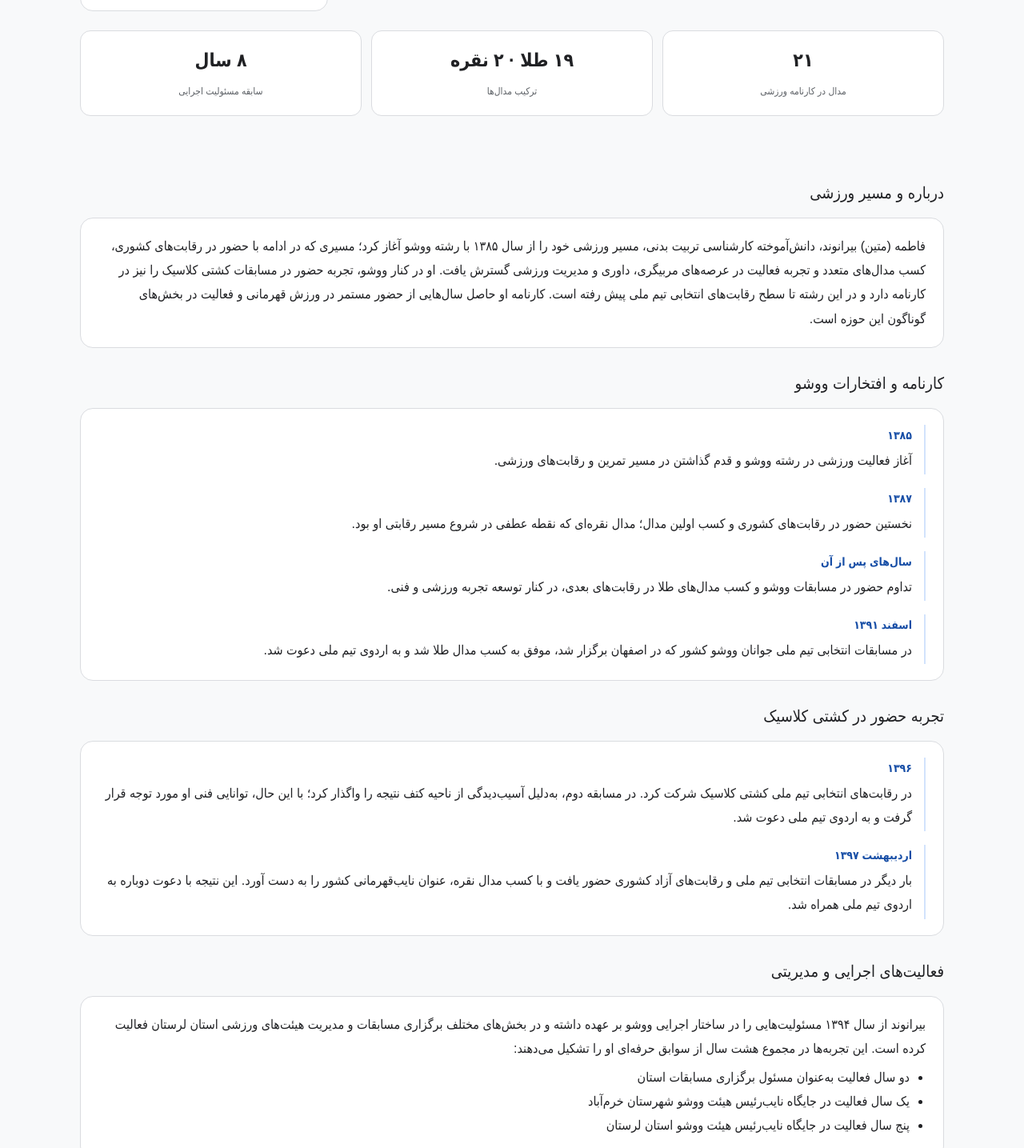
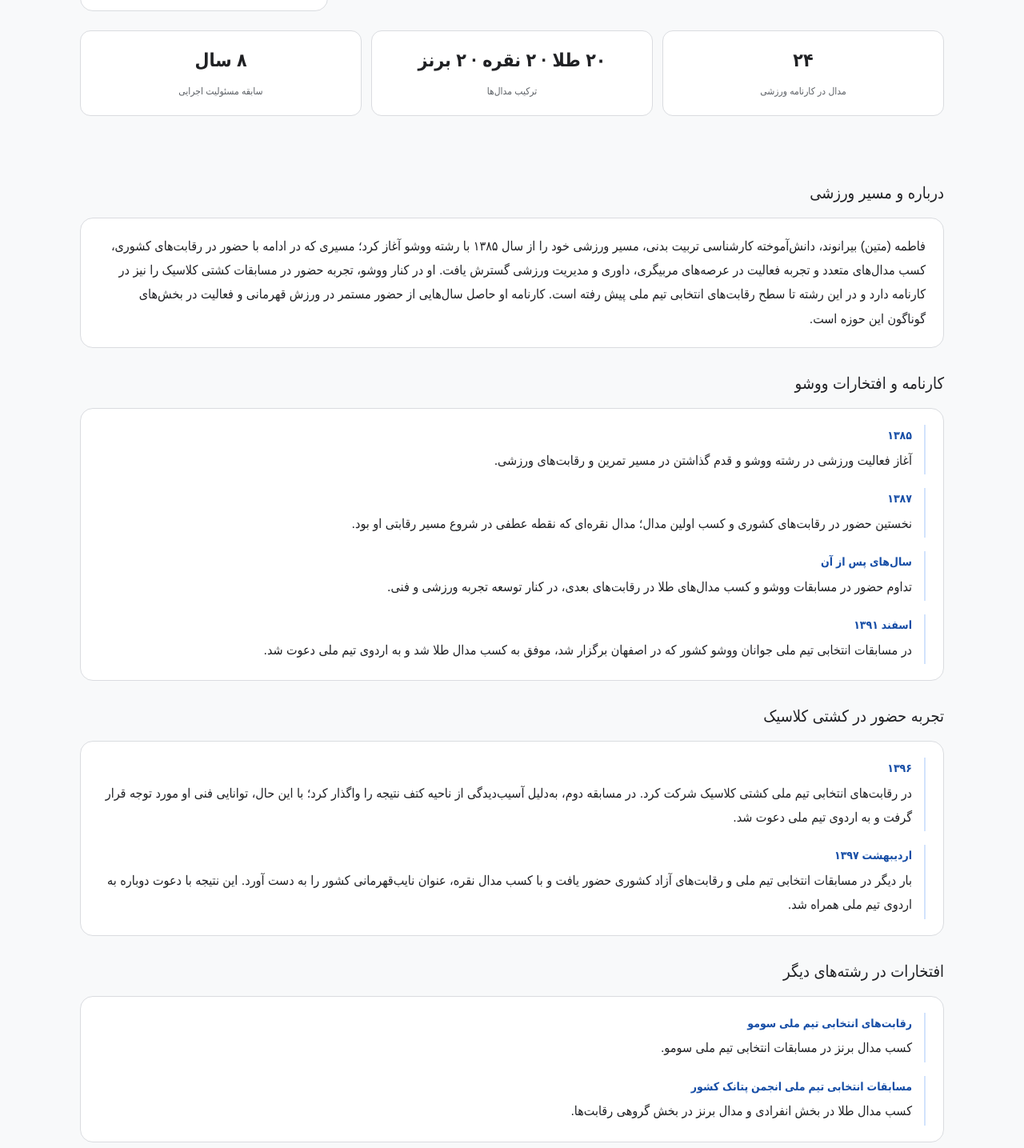
Before and after one commit to matinbeyranvand15-sketch/matin_beyranvand, a plain HTML site: page index.html in a window 1280 px wide. Shown: the part 536-1971 px from the top of the page at 80% size. Drawn offline with Linux system fonts and the light colour scheme.

Commit message:
Add Sumo and petanque national selection achievements

```diff
--- a/index.html
+++ b/index.html
@@ -46,8 +46,8 @@
 </aside>
 </div>
 <div class="stats">
-<div class="stat"><strong>۲۱</strong><span>مدال در کارنامه ورزشی</span></div>
-<div class="stat"><strong>۱۹ طلا · ۲ نقره</strong><span>ترکیب مدال‌ها</span></div>
+<div class="stat"><strong>۲۴</strong><span>مدال در کارنامه ورزشی</span></div>
+<div class="stat"><strong>۲۰ طلا · ۲ نقره · ۲ برنز</strong><span>ترکیب مدال‌ها</span></div>
 <div class="stat"><strong>۸ سال</strong><span>سابقه مسئولیت اجرایی</span></div>
 </div>
 </header>
@@ -63,6 +63,10 @@
 <div class="item"><div class="year">۱۳۹۶</div><p>در رقابت‌های انتخابی تیم ملی کشتی کلاسیک شرکت کرد. در مسابقه دوم، به‌دلیل آسیب‌دیدگی از ناحیه کتف نتیجه را واگذار کرد؛ با این حال، توانایی فنی او مورد توجه قرار گرفت و به اردوی تیم ملی دعوت شد.</p></div>
 <div class="item"><div class="year">اردیبهشت ۱۳۹۷</div><p>بار دیگر در مسابقات انتخابی تیم ملی و رقابت‌های آزاد کشوری حضور یافت و با کسب مدال نقره، عنوان نایب‌قهرمانی کشور را به دست آورد. این نتیجه با دعوت دوباره به اردوی تیم ملی همراه شد.</p></div>
 </div></section>
+<section class="section"><h2>افتخارات در رشته‌های دیگر</h2><div class="content-card timeline">
+<div class="item"><div class="year">رقابت‌های انتخابی تیم ملی سومو</div><p>کسب مدال برنز در مسابقات انتخابی تیم ملی سومو.</p></div>
+<div class="item"><div class="year">مسابقات انتخابی تیم ملی انجمن پتانک کشور</div><p>کسب مدال طلا در بخش انفرادی و مدال برنز در بخش گروهی رقابت‌ها.</p></div>
+</div></section>
 <section class="section"><h2>فعالیت‌های اجرایی و مدیریتی</h2><div class="content-card"><p>بیرانوند از سال ۱۳۹۴ مسئولیت‌هایی را در ساختار اجرایی ووشو بر عهده داشته و در بخش‌های مختلف برگزاری مسابقات و مدیریت هیئت‌های ورزشی استان لرستان فعالیت کرده است. این تجربه‌ها در مجموع هشت سال از سوابق حرفه‌ای او را تشکیل می‌دهند:</p>
 <ul><li>دو سال فعالیت به‌عنوان مسئول برگزاری مسابقات استان</li><li>یک سال فعالیت در جایگاه نایب‌رئیس هیئت ووشو شهرستان خرم‌آباد</li><li>پنج سال فعالیت در جایگاه نایب‌رئیس هیئت ووشو استان لرستان</li></ul></div></section>
 <section class="section"><h2>تجربه مربیگری تیم منتخب استان</h2><div class="content-card"><p>در کنار فعالیت‌های ورزشی و اجرایی، بیرانوند چندین سال نیز در عرصه مربیگری تیم منتخب استان لرستان در رشته ووشو فعالیت داشته است. او در این دوره، در کنار استاد مرضیه رستگار، در مسیر آماده‌سازی و همراهی ورزشکاران تیم منتخب استان نقش داشته است.</p></div></section>
```
